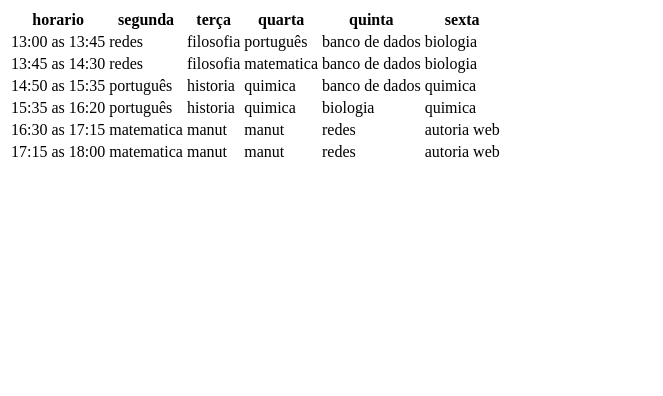
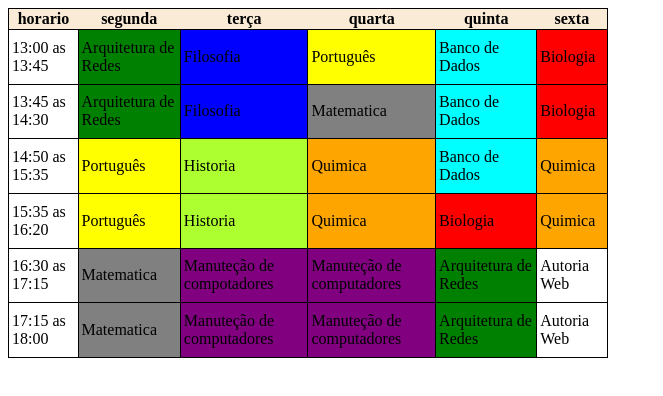
Before and after one commit to AbneSantos/pagina1, a plain HTML site: page horarios/index.html in a window 1280 px wide. Shown: the whole page, without its empty margins (0-663 px from the left). Drawn offline with Linux system fonts and the light colour scheme.

Commit message:
finished table

```diff
--- a/horarios/index.html
+++ b/horarios/index.html
@@ -5,9 +5,12 @@
     <meta http-equiv="X-UA-Compatible" content="IE=edge">
     <meta name="viewport" content="width=device-width, initial-scale=1.0">
     <title>horarios</title>
+    <link rel="stylesheet" href="styles.css">
 
+</head>
+<body>
     <table>
-        <thead>
+        <thead class="cab">
             <th>horario</th>
             <th>segunda</th>
             <th>terça</th>
@@ -19,57 +22,54 @@
 
             <tr>
                 <td>13:00 as 13:45</td>
-                <td>redes</td>
-                <td>filosofia</td>
-                <td>português</td>
-                <td>banco de dados</td>
-                <td>biologia</td>
+                <td class="verde">Arquitetura de Redes</td>
+                <td class="azull">Filosofia</td>
+                <td class="amarelo">Português</td>
+                <td class="azul">Banco de Dados</td>
+                <td class="vermelho">Biologia</td>
             </tr>
             <tr>
                 <td>13:45 as 14:30</td>
-                <td>redes</td>
-                <td>filosofia</td>
-                <td>matematica</td>
-                <td>banco de dados</td>
-                <td>biologia</td>
+                <td class="verde">Arquitetura de Redes</td>
+                <td class="azull">Filosofia</td>
+                <td class="cinza">Matematica</td>
+                <td class="azul">Banco de Dados</td>
+                <td class="vermelho">Biologia</td>
             </tr>
             <tr>
                 <td>14:50 as 15:35</td>
-                <td>português</td>
-                <td>historia</td>
-                <td>quimica</td>
-                <td>banco de dados</td>
-                <td>quimica</td>
+                <td class="amarelo">Português</td>
+                <td class="verdec">Historia</td>
+                <td class="laranja">Quimica</td>
+                <td class="azul">Banco de Dados</td>
+                <td class="laranja">Quimica</td>
             </tr>
             <tr>
                 <td>15:35 as 16:20</td>
-                <td>português</td>
-                <td>historia</td>
-                <td>quimica</td>
-                <td>biologia</td>
-                <td>quimica</td>
+                <td class="amarelo">Português</td>
+                <td class="verdec">Historia</td>
+                <td class="laranja">Quimica</td>
+                <td class="vermelho">Biologia</td>
+                <td class="laranja">Quimica</td>
             </tr>
             <tr>
                 <td>16:30 as 17:15</td>
-                <td>matematica</td>
-                <td>manut</td>
-                <td>manut</td>
-                <td>redes</td>
-                <td>autoria web</td>
+                <td class="cinza">Matematica</td>
+                <td class="roxo">Manuteção de compotadores</td>
+                <td class="roxo">Manuteção de computadores</td>
+                <td class="verde">Arquitetura de Redes</td>
+                <td>Autoria Web</td>
             </tr>
             <tr>
                 <td>17:15 as 18:00</td>
-                <td>matematica</td>
-                <td>manut</td>
-                <td>manut</td>
-                <td>redes</td>
-                <td>autoria web</td>
+                <td class="cinza">Matematica</td>
+                <td class="roxo">Manuteção de computadores</td>
+                <td class="roxo">Manuteção de computadores</td>
+                <td class="verde">Arquitetura de Redes</td>
+                <td>Autoria Web</td>
 
             </tr>
         </tbody>
     </table>
-</head>
-<body>
-
 </body>
 </html>
--- a/horarios/styles.css
+++ b/horarios/styles.css
@@ -0,0 +1,50 @@
+table{
+    height: 350px;
+    width: 600px;
+    text-align:initial;
+    border-collapse: collapse;
+}
+
+tr, td{
+    border: 1px solid black;
+    padding: 3px;
+}
+
+.verde{
+    background-color: green;
+}
+
+.verdec{
+    background-color: greenyellow;
+}
+
+.vermelho{
+    background-color: red;
+}
+
+.amarelo{
+    background-color: yellow;
+}
+
+.azul{
+    background-color: aqua;
+}
+
+.azull{
+    background-color: blue;
+}
+
+.laranja{
+    background-color: orange;
+}
+
+.roxo{
+    background-color: purple;
+}
+
+.cinza{
+    background-color: grey;
+}
+.cab{
+    background-color: antiquewhite;
+}
```
